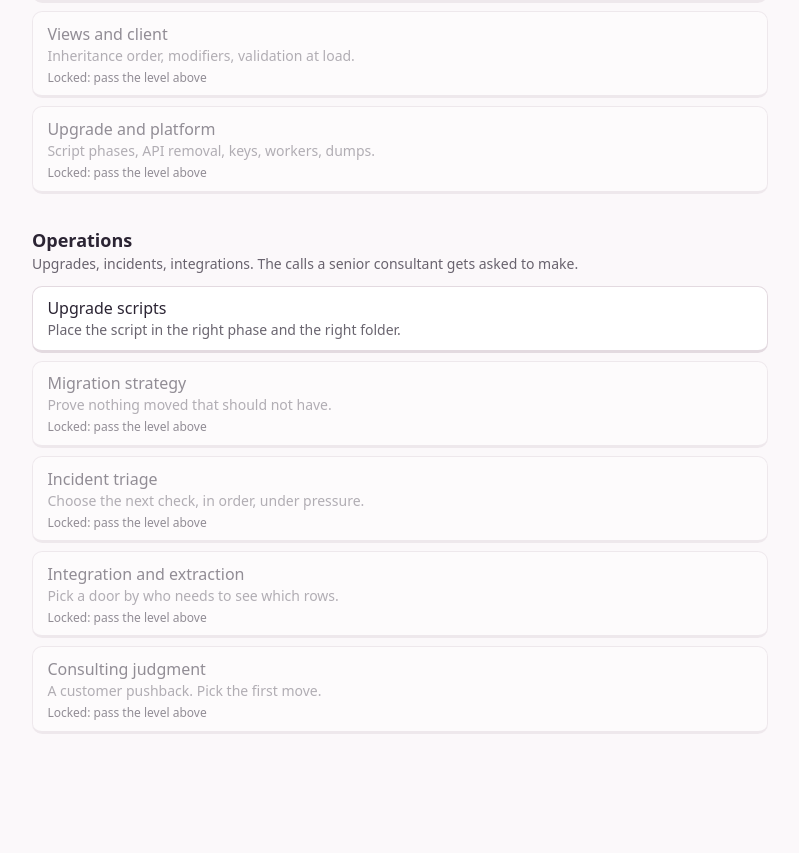
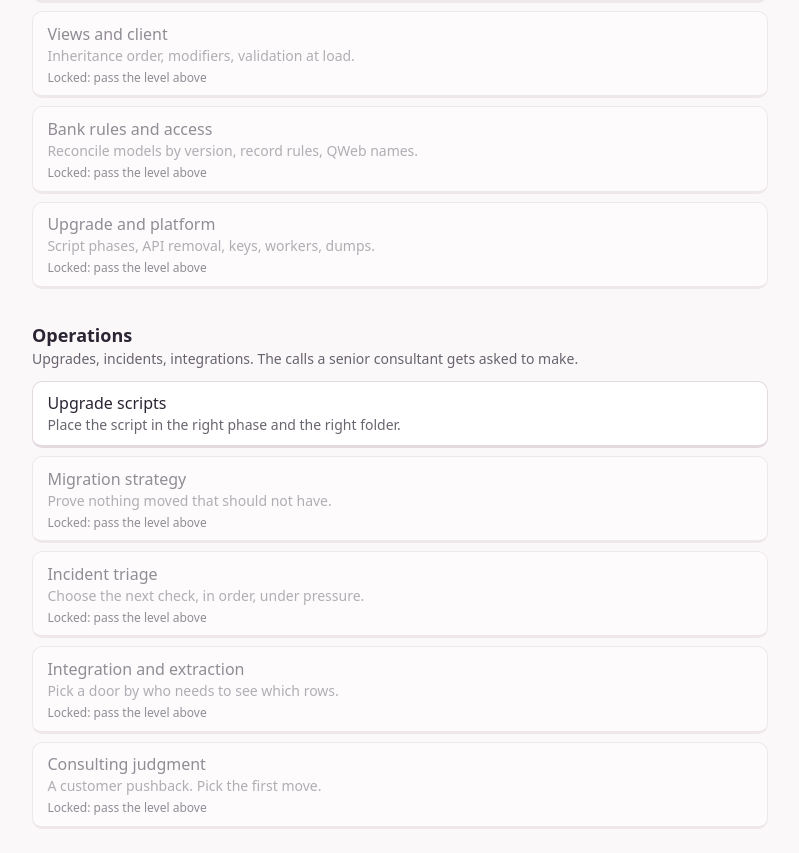
Before and after one commit to totallynotdavid/reconcile, a Next.js app: page / in a window 1280 px wide. Shown: the part 1984-2837 px from the top of the page, without its empty margins (240-1039 px from the left). Before the commit the page ends 2742 px from the top, so only its background shows below. Built offline with nearby package versions, Linux system fonts and the light colour scheme.

Commit message:
content: add the bank rules and access level to field notes

```diff
--- a/src/content/notes.ts
+++ b/src/content/notes.ts
@@ -55,6 +55,22 @@ export const notes: Track = {
       ],
     },
     {
+      id: "notes-bank",
+      title: "Bank rules and access",
+      brief: "Reconcile models by version, record rules, QWeb names.",
+      caveat: "The 19 and 20 reconcile model fields come from source. The 20 docs do not mention rule_type.",
+      cards: [
+        ch("n-bank-1", "notes-bank", "Bank fees keep landing unmatched every week. What is the least risky model?", "A manual or propose model with a label match and an expense counterpart line", ["Auto-reconcile every small line", "Delete the broad model", "Add the bank to match_partner_ids"], "Auto-reconcile on a loose label books wrong entries silently.", map("accounting", "18.0 to 20.0")),
+        ch("n-bank-2", "notes-bank", "Two reconcile models match one bank line and the wrong one wins. Fix?", "Reorder them by sequence. Keep the perfect-match model first", ["Delete the broad model", "Raise the tolerance", "Switch the journal"], "Order decides. A broad model ahead of the perfect match steals lines.", map("accounting", "16.0 to 18.0")),
+        ch("n-bank-3", "notes-bank", "A customer pays 1 cent short every time. A client on 19 Community asks for payment tolerance on the reconcile model. What do you say?", "The field is not in the 19 Community file. It exists in 18 and returns in 20", ["Set payment_tolerance on the model", "Use match_amount between", "It is a journal setting"], "Check the file for your version before promising a setting.", map("accounting", "18.0 to 20.0", false)),
+        ch("n-bank-4", "notes-bank", "A model must find the partner from the bank label. Which field does that?", "match_label with one partner-only line, which sets mapped_partner_id", ["Add the partner to match_partner_ids", "Set trigger to auto_reconcile", "Set can_be_proposed"], "match_partner_ids filters lines. It does not assign a partner.", map("accounting", "19.0", false)),
+        ch("n-bank-5", "notes-bank", "Two groups each have a rule on sale.order. A user is in both. What does the user see?", "Records allowed by either rule. Group rules union", ["Only records allowed by both", "Nothing", "Records of the first group only"], "Only global rules intersect.", map("backend", "16.0 to 19.0")),
+        ch("n-bank-6", "notes-bank", "A rule has perm_read unchecked. A consultant expects read to be forbidden. Is it?", "No. Unchecked means the rule does not apply to read", ["Yes, the flag denies read", "Yes, for non-admins", "Only on stored fields"], "The flags choose which operations a rule covers. They are not grants.", map("backend", "16.0 to 19.0")),
+        ch("n-bank-7", "notes-bank", "A field has groups=... and a user outside the group reads it over RPC. Result?", "AccessError", ["An empty value", "False", "The value, rules do not apply to RPC"], "Read and write raise on a restricted field.", map("backend", "16.0 to 19.0")),
+        ch("n-bank-8", "notes-bank", "A 20 module ships ir.model.access.csv. What does the 20 source say?", "Source uses ir.access. Compatibility with the old file is not confirmed", ["Identical to 16 to 19", "The csv is rejected with a clear error", "It converts on load"], "Test the module on 20 before you promise a port.", map("backend", "20.0", false)),
+      ],
+    },
+    {
       id: "notes-platform",
       title: "Upgrade and platform",
       brief: "Script phases, API removal, keys, workers, dumps.",
```
Also changed, not shown: 1 other file (tests, documents, lock files or other folders).
